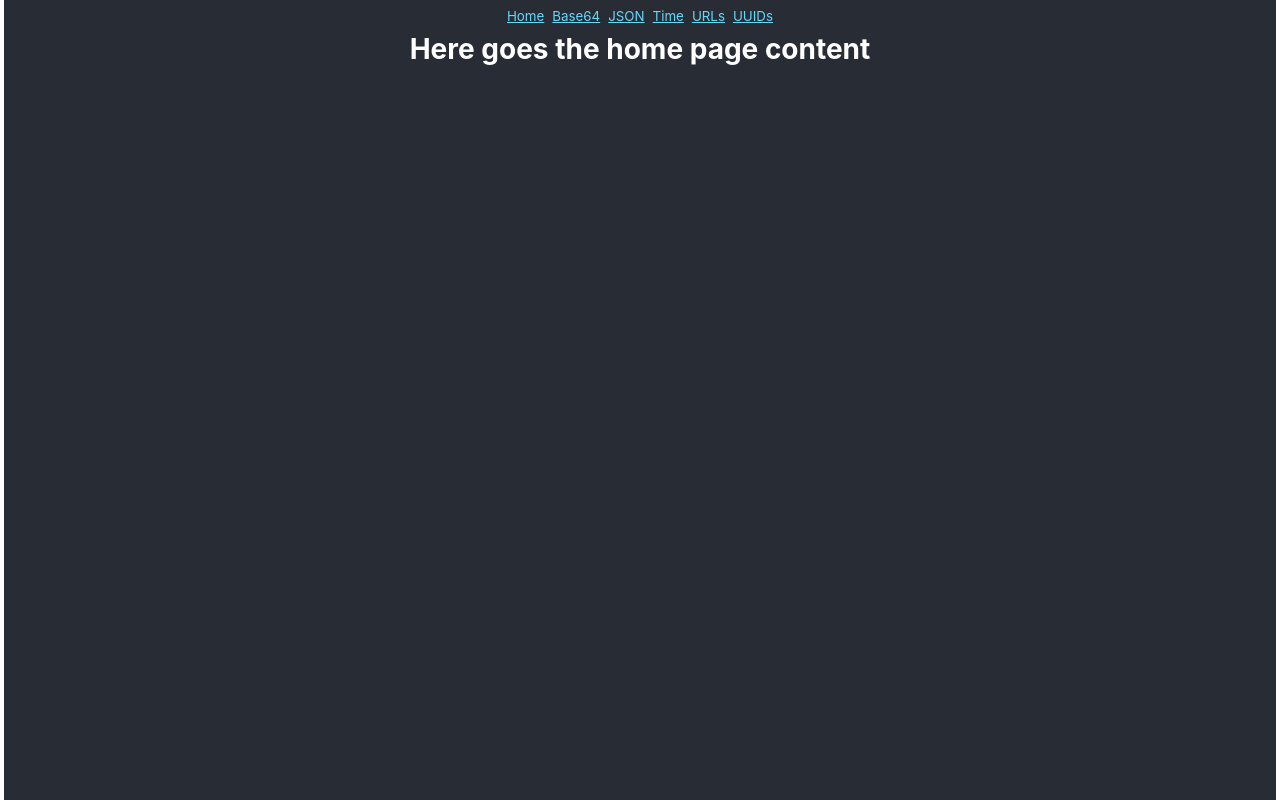
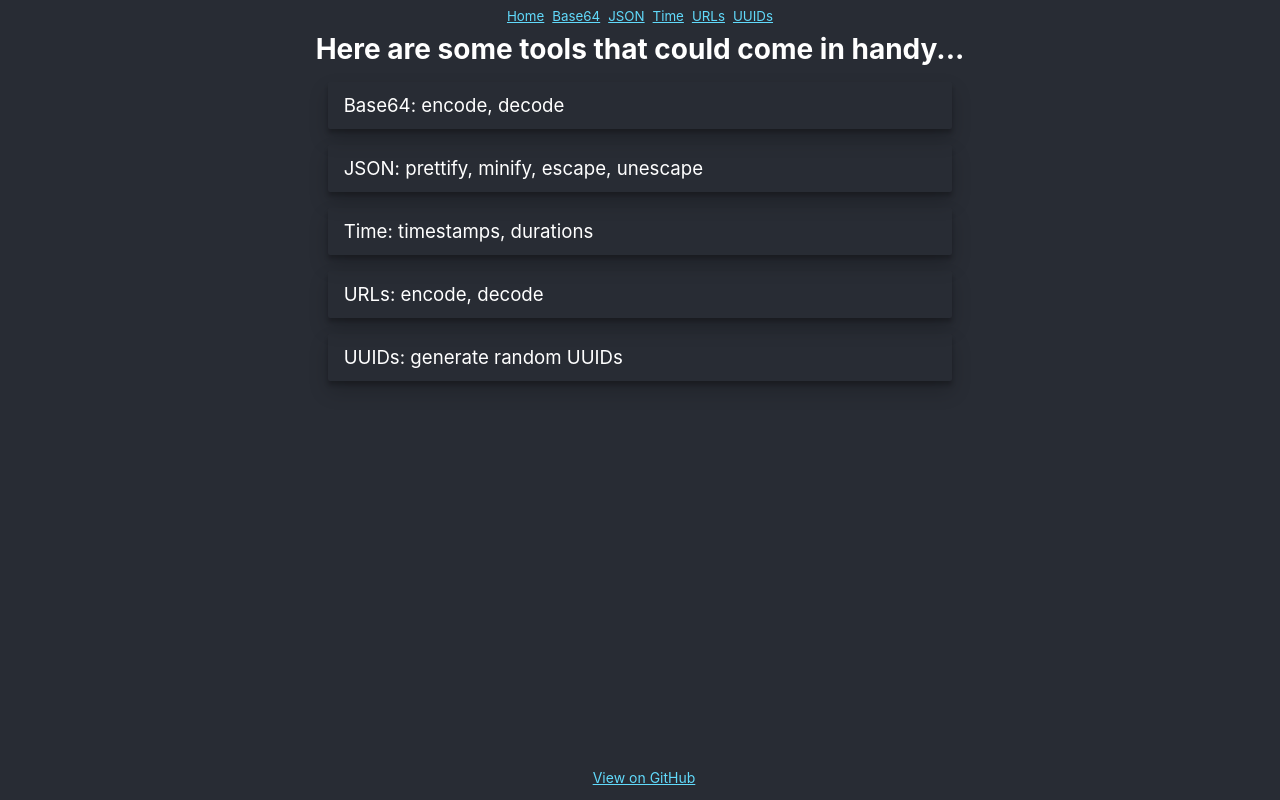
Before and after one commit to fjoubert/devtools, a React (Create React App) app: page / in a window 1280 px wide. Built offline with nearby package versions, Linux system fonts and the light colour scheme.

Commit message:
Improved the home page and added a footer

```diff
--- a/package.json
+++ b/package.json
@@ -1,7 +1,8 @@
 {
-  "name": "dev-tools",
+  "name": "devtools",
   "version": "0.1.0",
   "private": true,
+  "author": "Francois Joubert <francoisjj@gmail.com>",
   "dependencies": {
     "@testing-library/jest-dom": "^5.11.6",
     "@testing-library/react": "^11.2.2",
--- a/src/App.css
+++ b/src/App.css
@@ -6,6 +6,7 @@
   align-items: center;
   font-size: 14pt;
   color: white;
+  margin: 0;
 }
 
 nav {
@@ -62,3 +63,31 @@ div > * {
 .timeRow > input {
   width: 240px;
 }
+
+.toolCard {
+  border-radius: 2px;
+  margin: 1rem;
+  position: relative;
+  box-shadow: 0 10px 20px rgba(0,0,0,0.19), 0 4px 4px rgba(0,0,0,0.23);
+  display: flex;
+}
+
+.toolCard:hover {
+  box-shadow: 0 14px 28px rgba(0,0,0,0.25), 0 10px 10px rgba(0,0,0,0.22);
+}
+
+.toolCard > a {
+  text-decoration: none;
+  color: inherit;
+  padding: 12px;
+  width: 100%;
+}
+
+#footer {
+  position: fixed;
+  left: 0;
+  bottom: 1em;
+  width: 100%;
+  text-align: center;
+  font-size: 14px;
+}
--- a/src/App.tsx
+++ b/src/App.tsx
@@ -13,7 +13,61 @@ import Base64 from './tools/base64';
 import gif404 from './images/notthedroids.gif';
 import Time from './tools/time';
 
-const Home = () => { return <h2>Here goes the home page content</h2>; };
+export const tools = [
+  {
+    path: "/base64",
+    title: "Base64",
+    description: "encode, decode",
+    Component: Base64,
+  },
+  {
+    path: "/json",
+    title: "JSON",
+    description: "prettify, minify, escape, unescape",
+    Component: Json
+  },
+  {
+    path: "/time",
+    title: "Time",
+    description: "timestamps, durations",
+    Component: Time
+  },
+  {
+    path: "/urls",
+    title: "URLs",
+    description: "encode, decode",
+    Component: Urls
+  },
+  {
+    path: "/uuids",
+    title: "UUIDs",
+    description: "generate random UUIDs",
+    Component: Uuid4
+  },
+];
+
+const Home = () => {
+  const toolElements = tools.map(({ path, title, description }, key) => {
+    if (path === '/') return null;
+    return (
+      <div className="toolCard" key={key}>
+        <Link to={path}>{title}: {description}</Link>
+      </div>);
+  });
+  return (
+    <div>
+      <h2>Here are some tools that could come in handy...</h2>
+      {toolElements}
+    </div>
+  );
+};
+
+tools.unshift({
+  path: "/",
+  title: "Home",
+  description: "",
+  Component: Home
+});
 
 const Page404 = () => (
   <>
@@ -21,39 +75,11 @@ const Page404 = () => (
     <h1>This is not the page you are looking for (404).</h1>
   </>
 );
-
-export const tools = [
-  {
-    path: "/",
-    title: "Home",
-    Component: Home
-  },
-  {
-    path: "/base64",
-    title: "Base64",
-    Component: Base64
-  },
-  {
-    path: "/json",
-    title: "JSON",
-    Component: Json
-  },
-  {
-    path: "/time",
-    title: "Time",
-    Component: Time
-  },
-  {
-    path: "/urls",
-    title: "URLs",
-    Component: Urls
-  },
-  {
-    path: "/uuids",
-    title: "UUIDs",
-    Component: Uuid4
-  },
-];
+const Footer = () => (
+  <>
+    <div id="footer"><a href="https://github.com/fjoubert/devtools">View on GitHub</a></div>
+  </>
+);
 
 const App = () => {
 
@@ -85,6 +111,7 @@ const App = () => {
           <Route component={Page404} />
         </Switch>
         <span className="error">{error}</span>
+        {Footer()}
       </div>
     </Router >
   );
```
